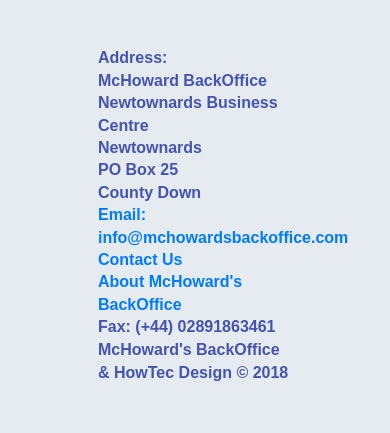
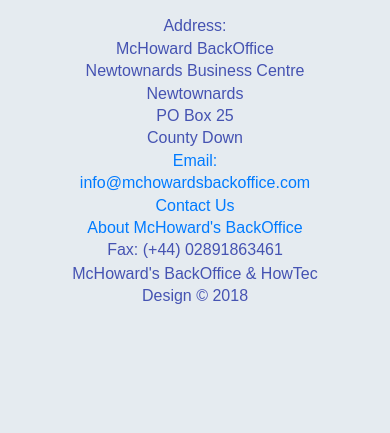
Before and after one commit to Dazzler1970/McHowards, a PHP site: page /Specials.html in a window 390 px wide. Shown: the part 4910-5343 px from the top of the page. After the commit the page ends 5214 px from the top, so only its background shows below. Run offline with PHP 8.4, Linux system fonts and the light colour scheme; some libraries are stand-ins or nearby versions.

Commit message:
500px text

```diff
--- a/styles.css
+++ b/styles.css
@@ -80,7 +80,6 @@ nav{
     display: grid;
     grid-gap: 15px;
     margin-bottom: 1.1rem;
-    /* margin: 20px; */
     margin-right: 1rem;
     grid-template-areas:
         'top-box-a showcase showcase'
@@ -113,6 +112,7 @@ nav{
 .showcase a:hover{
     background: var(--light);
     color: var(--dark);
+    text-decoration: none;
 }
 
 .showcase h1{
@@ -139,7 +139,7 @@ nav{
     color: orange;
     padding: 0.5rem;
     margin: 0.5rem;
-    background: var(--dark);
+    background: var(--text);
     font-style:  bold;
     font-weight: 750;
 }
@@ -433,12 +433,21 @@ footer{
         text-align: center;
         justify-content: left;
     }
-    .footer ul{
+    /* .footer ul{
         padding: 0%;
         margin: 0%;
         text-align: center;
         justify-content: center;
         font-size: 0.75rem;
+    } */
+    footer{
+        margin: 1rem;
+        background: var(--primary);
+        color: var(--dark);
+        text-align: center;
+        text-decoration: none;
+        padding: 0.75rem;
+        font-weight: 600;
     }
 }
 
@@ -481,7 +490,8 @@ footer{
         font-size: 1rem;
     }
     .showcase h3 {
-        font-size: 0.5rem;
+        font-size: 0.55rem;
+        font-weight: 600;
     }
 
     .showcase .btn{
@@ -505,7 +515,7 @@ footer{
         padding: 0.5rem 2rem;
         text-decoration: none;
         border: 0;
-        font-weight: 700;
+        font-weight: 600;
     }
     .info {
         grid-template-columns: 1fr;
@@ -522,7 +532,7 @@ footer{
         font-size: 1.2rem;
         text-align: center;
 
-        }
+     }
 
 
     .info p{
@@ -533,6 +543,17 @@ footer{
     .info .img{
         height:200;
 
-        }
+    }
+
+    footer{
+        margin: 0.5rem;
+        background: var(--primary);
+        color: var(--dark);
+        text-align: center;
+        text-decoration: none;
+        padding: 0.5rem;
+        font-weight: 500;
+
+    }
 
 }
```
